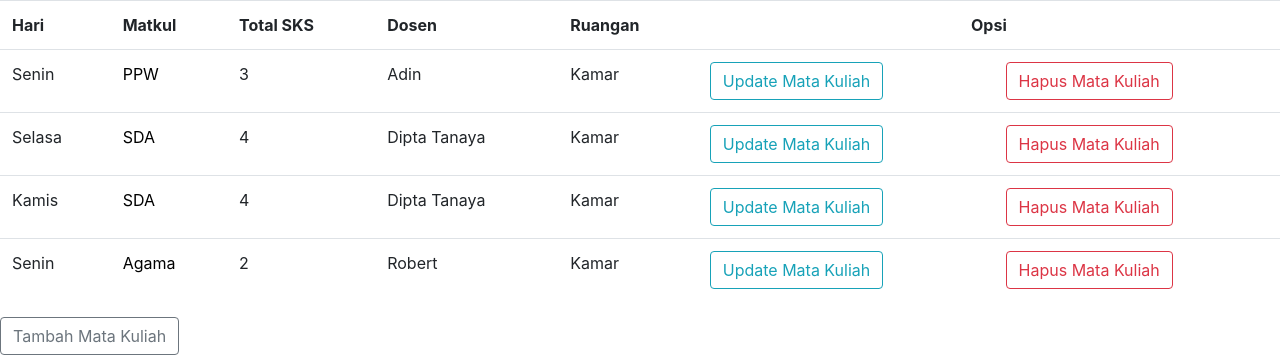
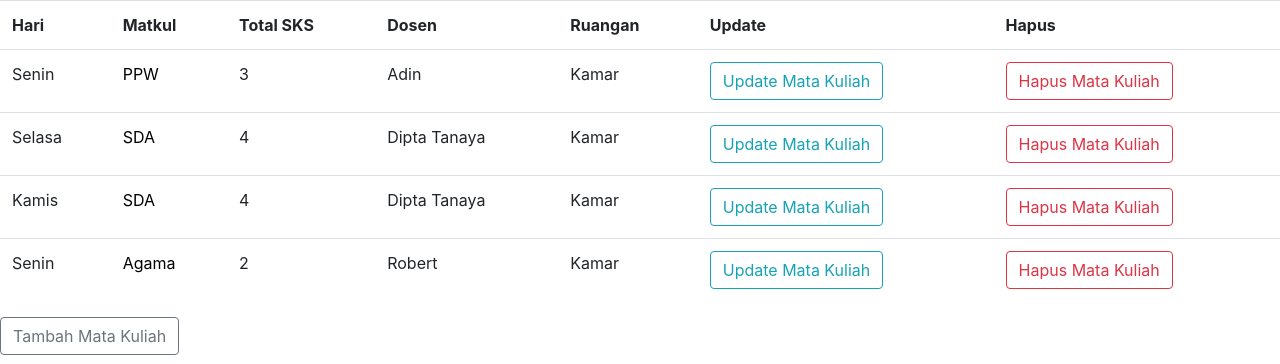
Before and after one commit to SinusCosinusTangen/ppw-story-5, a Django app: page /story5/story5/ in a window 1280 px wide. Shown: the part 56-420 px from the top of the page. Run offline with Django 3.2, Linux system fonts and the light colour scheme; data comes from the database, SQL or seed files in the repository; some libraries are stand-ins or nearby versions.

Commit message:
tambah beberapa detail

```diff
--- a/form_story5/templates/story5/form.html
+++ b/form_story5/templates/story5/form.html
@@ -21,7 +21,8 @@
                 <th>Total SKS</th>
                 <th>Dosen</th>
                 <th>Ruangan</th>
-                <th colspan="2"><center>Opsi</center></th>
+                <th>Update</th>
+                <th>Hapus</th>
             </tr>
 
             {% for i in schedule %}
```
